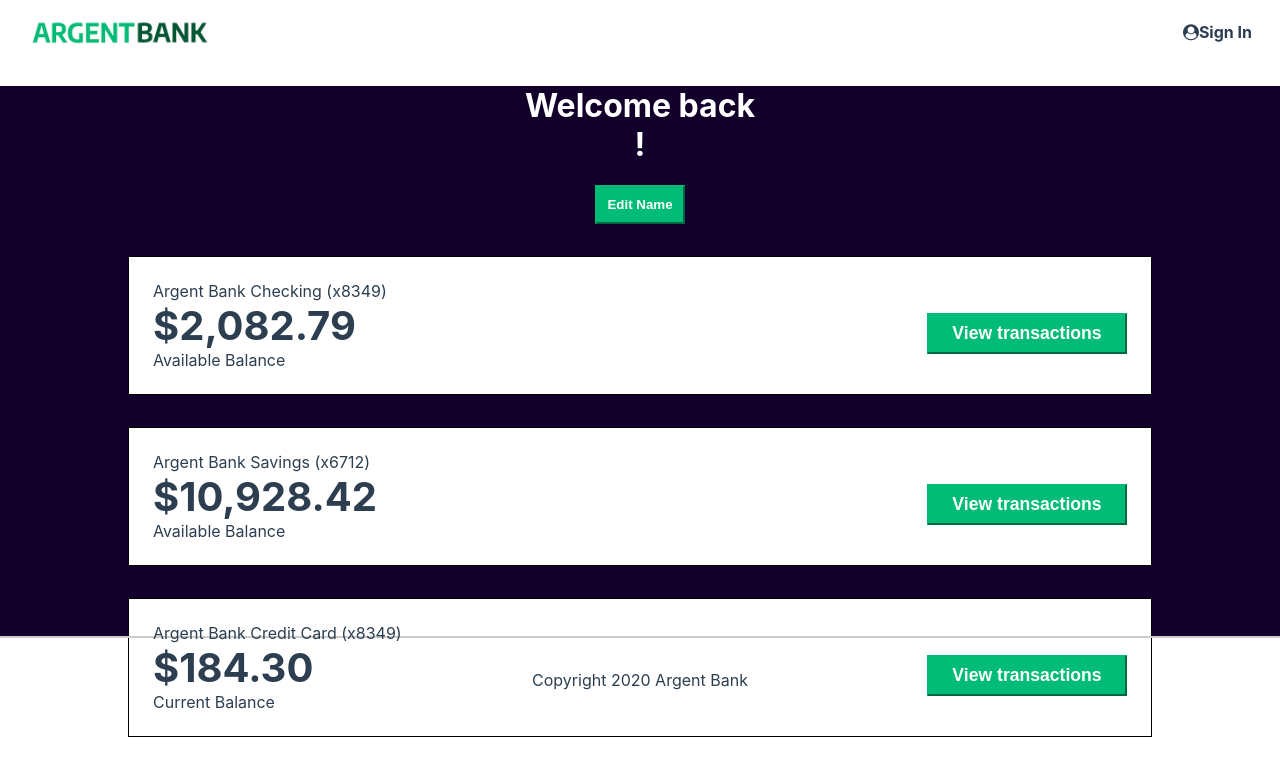
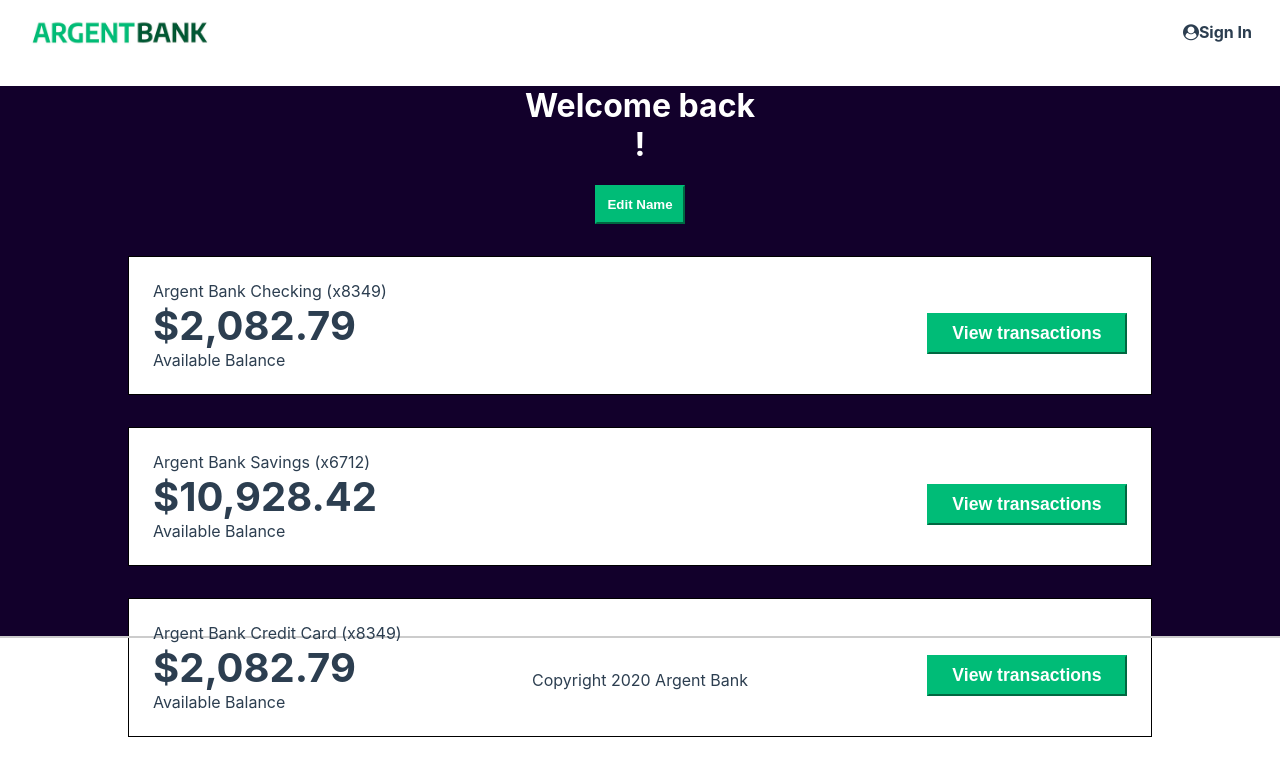
Before and after one commit to jorisbertier/Front-Argent-bank, a React (Create React App) app: page /profile in a window 1280 px wide. Shown: the top 776 px of the page. Built offline with nearby package versions, Linux system fonts and the light colour scheme.

Commit message:
create component AcoountCard

```diff
--- a/src/components/AccountCard.tsx
+++ b/src/components/AccountCard.tsx
@@ -3,15 +3,15 @@
 type Props = {
     title: string;
     amount: string;
-    description: string;
 }
-function AccountCard({title, amount, description}: Props) {
+
+function AccountCard({title, amount}: Props) {
     return (
         <section className="account">
         <div className="account-content-wrapper">
         <h3 className="account-title">{title}</h3>
         <p className="account-amount">{amount}</p>
-        <p className="account-amount-description">{description}</p>
+        <p className="account-amount-description">Available Balance</p>
         </div>
         <div className="account-content-wrapper cta">
         <button className="transaction-button">View transactions</button>
--- a/src/pages/Profile/Profile.tsx
+++ b/src/pages/Profile/Profile.tsx
@@ -10,7 +10,6 @@
   const token = useSelector((state) => state.auth.token);
 
   return (
-    <main>
       <main className="main bg-dark">
         <div className="header">
           <h1>Welcome back<br />{userData?.firstName} {userData?.lastName}!</h1>
@@ -20,29 +19,15 @@
         <AccountCard
           title={"Argent Bank Checking (x8349)"}
           amount={'$2,082.79'}
-        description={'Available Balance'}
         />
-      <section className="account">
-        <div className="account-content-wrapper">
-          <h3 className="account-title">Argent Bank Savings (x6712)</h3>
-          <p className="account-amount">$10,928.42</p>
-          <p className="account-amount-description">Available Balance</p>
-        </div>
-        <div className="account-content-wrapper cta">
-          <button className="transaction-button">View transactions</button>
-        </div>
-      </section>
-      <section className="account">
-        <div className="account-content-wrapper">
-          <h3 className="account-title">Argent Bank Credit Card (x8349)</h3>
-          <p className="account-amount">$184.30</p>
-          <p className="account-amount-description">Current Balance</p>
-        </div>
-        <div className="account-content-wrapper cta">
-          <button className="transaction-button">View transactions</button>
-        </div>
-      </section>
-    </main>
+        <AccountCard
+          title={"Argent Bank Savings (x6712)"}
+          amount={'$10,928.42'}
+        />
+        <AccountCard
+          title={"Argent Bank Credit Card (x8349)"}
+          amount={'$2,082.79'}
+        />
       </main>
   )
 }
```
Lines whose indentation alone changed are shown as unchanged.
